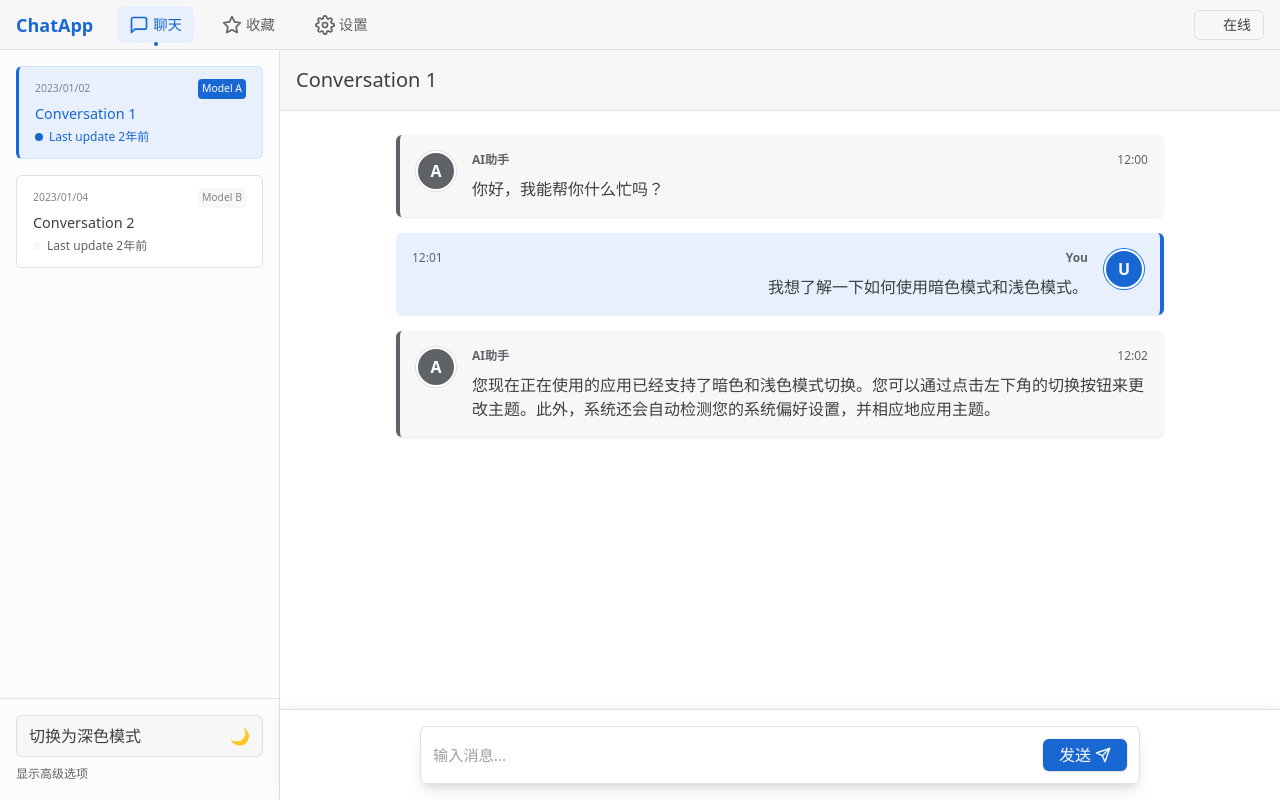
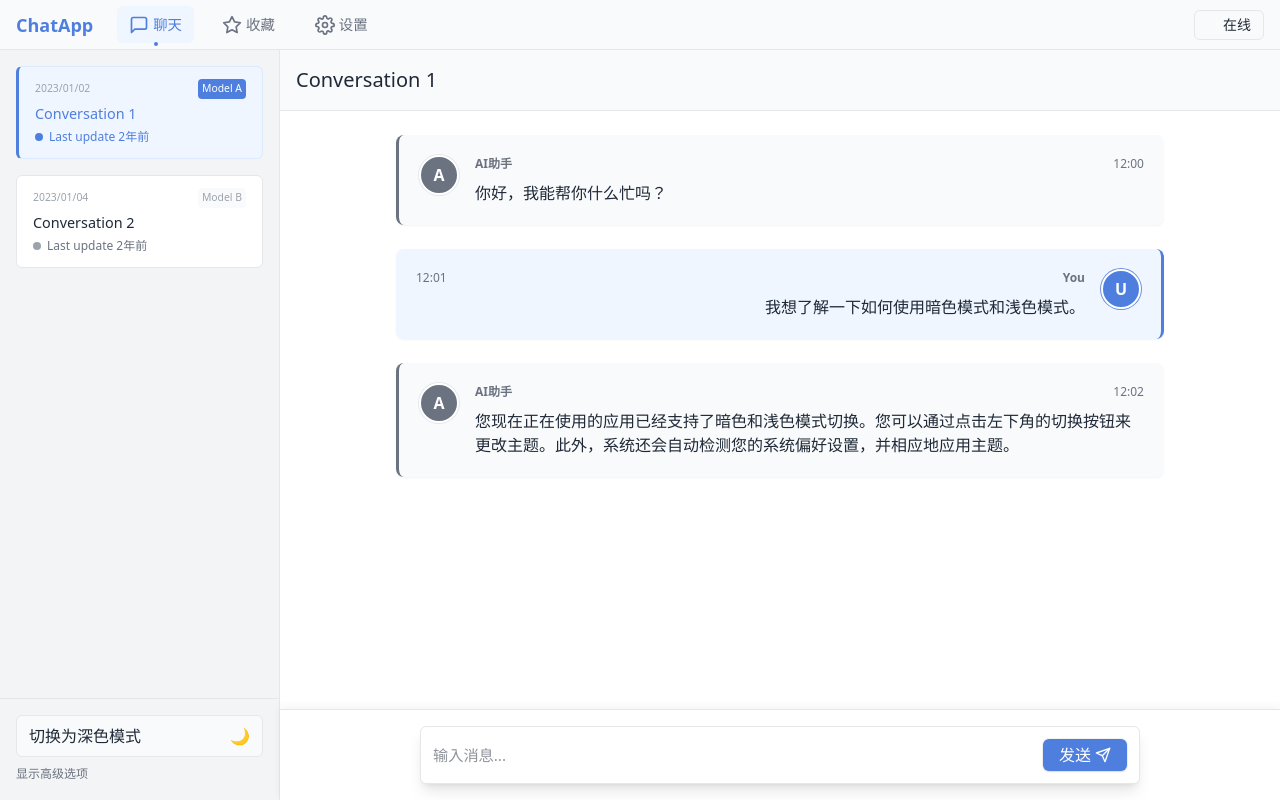
Before and after one commit to blkcor/chat, a Vue app: page / in a window 1280 px wide. Built offline with nearby package versions, Linux system fonts and the light colour scheme.

Commit message:
chore: improve color schema

```diff
--- a/src/renderer/src/assets/main.css
+++ b/src/renderer/src/assets/main.css
@@ -33,44 +33,44 @@ html:not(.dark)::view-transition-new(root) {
 @layer base {
   :root {
     /* 主题颜色 - Colors */
-    --color-primary: #1967d2;
-    --color-primary-hover: #1a73e8;
-    --color-primary-active: #174ea6;
-    --color-secondary: #5f6368;
-    --color-success: #188038;
-    --color-warning: #e37400;
-    --color-danger: #c5221f;
-    --color-info: #1a73e8;
+    --color-primary: #4f7fde;
+    --color-primary-hover: #6690e3;
+    --color-primary-active: #3c6bd8;
+    --color-secondary: #6b7280;
+    --color-success: #10b981;
+    --color-warning: #f59e0b;
+    --color-danger: #ef4444;
+    --color-info: #3b82f6;
 
     /* 文本颜色 - Text Colors */
-    --text-primary: #3c4043;
-    --text-secondary: #5f6368;
-    --text-muted: #80868b;
+    --text-primary: #1f2937;
+    --text-secondary: #6b7280;
+    --text-muted: #9ca3af;
     --text-accent: var(--color-primary);
     --text-on-primary: #ffffff;
     --text-on-secondary: #ffffff;
 
     /* 背景颜色 - Background Colors */
     --bg-primary: #ffffff;
-    --bg-secondary: #f7f7f7;
-    --bg-tertiary: #fcfcfc;
-    --bg-accent: #e8f0fe;
+    --bg-secondary: #f9fafb;
+    --bg-tertiary: #f3f4f6;
+    --bg-accent: #eff6ff;
 
     /* 边框颜色 - Border Colors */
-    --border-color: #e0e0e0;
-    --border-color-hover: #dadce0;
+    --border-color: #e5e7eb;
+    --border-color-hover: #d1d5db;
     --border-color-focus: var(--color-primary);
 
     /* 交互状态颜色 - Interactive States */
-    --item-hover-bg: #f5f5f5;
-    --item-active-bg: #e8f0fe;
-    --item-selected-bg: #e8f0fe;
-    --item-selected-border: #d2e3fc;
+    --item-hover-bg: #f3f4f6;
+    --item-active-bg: #eff6ff;
+    --item-selected-bg: #eff6ff;
+    --item-selected-border: #dbeafe;
 
     /* 阴影 - Shadows */
-    --shadow-sm: 0 1px 2px rgba(60, 64, 67, 0.1);
-    --shadow-md: 0 2px 4px rgba(60, 64, 67, 0.1);
-    --shadow-lg: 0 4px 8px rgba(60, 64, 67, 0.1);
+    --shadow-sm: 0 1px 2px rgba(0, 0, 0, 0.05);
+    --shadow-md: 0 2px 4px rgba(0, 0, 0, 0.06);
+    --shadow-lg: 0 4px 6px -1px rgba(0, 0, 0, 0.1), 0 2px 4px -1px rgba(0, 0, 0, 0.06);
 
     /* 尺寸 - Dimensions */
     --sidebar-width: 280px;
@@ -88,44 +88,44 @@ html:not(.dark)::view-transition-new(root) {
 
   .dark {
     /* 主题颜色 - Colors */
-    --color-primary: #8ab4f8;
-    --color-primary-hover: #aecbfa;
-    --color-primary-active: #669df6;
-    --color-secondary: #9aa0a6;
-    --color-success: #81c995;
-    --color-warning: #fdd663;
-    --color-danger: #f28b82;
-    --color-info: #8ab4f8;
+    --color-primary: #60a5fa;
+    --color-primary-hover: #93c5fd;
+    --color-primary-active: #3b82f6;
+    --color-secondary: #9ca3af;
+    --color-success: #34d399;
+    --color-warning: #fbbf24;
+    --color-danger: #f87171;
+    --color-info: #60a5fa;
 
     /* 文本颜色 - Text Colors */
-    --text-primary: #e8eaed;
-    --text-secondary: #9aa0a6;
-    --text-muted: #80868b;
+    --text-primary: #f3f4f6;
+    --text-secondary: #9ca3af;
+    --text-muted: #6b7280;
     --text-accent: var(--color-primary);
-    --text-on-primary: #202124;
-    --text-on-secondary: #202124;
+    --text-on-primary: #111827;
+    --text-on-secondary: #111827;
 
     /* 背景颜色 - Background Colors */
-    --bg-primary: #202124;
-    --bg-secondary: #2d2e30;
-    --bg-tertiary: #35363a;
-    --bg-accent: #28354a;
+    --bg-primary: #111827;
+    --bg-secondary: #1f2937;
+    --bg-tertiary: #374151;
+    --bg-accent: #1e3a8a;
 
     /* 边框颜色 - Border Colors */
-    --border-color: #5f6368;
-    --border-color-hover: #80868b;
+    --border-color: #374151;
+    --border-color-hover: #4b5563;
     --border-color-focus: var(--color-primary);
 
     /* 交互状态颜色 - Interactive States */
-    --item-hover-bg: #2d2e30;
-    --item-active-bg: #28354a;
-    --item-selected-bg: #28354a;
-    --item-selected-border: #3c4043;
+    --item-hover-bg: #1f2937;
+    --item-active-bg: #1e3a8a;
+    --item-selected-bg: #1e3a8a;
+    --item-selected-border: #1d4ed8;
 
     /* 阴影 - Shadows */
-    --shadow-sm: 0 1px 2px rgba(0, 0, 0, 0.3);
-    --shadow-md: 0 2px 4px rgba(0, 0, 0, 0.3);
-    --shadow-lg: 0 4px 8px rgba(0, 0, 0, 0.3);
+    --shadow-sm: 0 1px 2px rgba(0, 0, 0, 0.4);
+    --shadow-md: 0 2px 4px rgba(0, 0, 0, 0.5);
+    --shadow-lg: 0 10px 15px -3px rgba(0, 0, 0, 0.1), 0 4px 6px -2px rgba(0, 0, 0, 0.05);
   }
 
   /* 为了兼容旧代码，保留旧变量但指向新变量 */
--- a/src/renderer/src/assets/theme.css
+++ b/src/renderer/src/assets/theme.css
@@ -70,15 +70,17 @@
 
 /* 可访问性增强 - 高对比度模式 */
 .high-contrast {
-  --text-primary: #000000;
-  --text-secondary: #333333;
+  --text-primary: #1a202c;
+  --text-secondary: #2d3748;
   --bg-primary: #ffffff;
-  --border-color: #000000;
+  --border-color: #2d3748;
+  --color-primary: #2b6cb0;
 }
 
 .dark.high-contrast {
-  --text-primary: #ffffff;
-  --text-secondary: #cccccc;
-  --bg-primary: #000000;
-  --border-color: #ffffff;
+  --text-primary: #f7fafc;
+  --text-secondary: #e2e8f0;
+  --bg-primary: #1a202c;
+  --border-color: #e2e8f0;
+  --color-primary: #63b3ed;
 }
--- a/src/renderer/src/components/ChatMessageCard.vue
+++ b/src/renderer/src/components/ChatMessageCard.vue
@@ -36,16 +36,15 @@ const formatTime = (timestamp: string) => {
 <style scoped>
 .chat-message {
   display: flex;
-  padding: 1rem;
+  padding: 1.25rem;
   gap: 1rem;
-  margin-bottom: 1rem;
-  border-radius: var(--border-radius-md);
+  margin-bottom: 1.5rem;
+  border-radius: var(--border-radius-lg);
   background-color: var(--bg-secondary);
   transition: var(--transition-normal);
   position: relative;
-  border-left: 2px solid transparent;
+  border-left: 3px solid var(--color-secondary);
   box-shadow: var(--shadow-sm);
-  border-left: 4px solid var(--color-secondary);
 }
 
 .chat-message:hover {
@@ -57,7 +56,7 @@ const formatTime = (timestamp: string) => {
   flex-direction: row-reverse;
   text-align: right;
   border-left: none;
-  border-right: 4px solid var(--color-primary);
+  border-right: 3px solid var(--color-primary);
 }
 
 
--- a/src/renderer/src/components/ConversationList.vue
+++ b/src/renderer/src/components/ConversationList.vue
@@ -27,8 +27,9 @@
 
         <div class="flex items-center mt-1">
           <div
-            class="w-2 h-2 rounded-full mr-1.5"
-            :class="selectedConversationId === item.id ? 'accent-bg' : 'bg-secondary'"
+            class="w-2 h-2 rounded-full mr-1.5 transition-colors"
+            :class="selectedConversationId === item.id ? 'bg-primary' : 'bg-muted'"
+            :style="selectedConversationId === item.id ? { backgroundColor: 'var(--color-primary)' } : { backgroundColor: 'var(--text-muted)' }"
           ></div>
           <p class="text-[0.75rem] m-0 truncate"
              :class="selectedConversationId === item.id ? 'text-accent' : 'text-secondary'">
--- a/src/renderer/src/components/ThemeSwitcher.vue
+++ b/src/renderer/src/components/ThemeSwitcher.vue
@@ -65,11 +65,13 @@ const showAdvancedOptions = ref(false);
 const isHighContrast = ref(false);
 
 const themeColors = [
-  { name: '蓝色', value: '#1967d2' },
-  { name: '紫色', value: '#8e24aa' },
-  { name: '绿色', value: '#0f9d58' },
-  { name: '红色', value: '#d93025' },
-  { name: '橙色', value: '#e37400' }
+  { name: '温和蓝', value: '#4f7fde' },
+  { name: '薰衣紫', value: '#8b5cf6' },
+  { name: '翠绿色', value: '#10b981' },
+  { name: '珊瑚红', value: '#f43f5e' },
+  { name: '琥珀橙', value: '#f59e0b' },
+  { name: '青色', value: '#06b6d4' },
+  { name: '玫瑰色', value: '#ec4899' }
 ];
 
 const toggleTheme = (event: MouseEvent) => {
@@ -78,7 +80,7 @@ const toggleTheme = (event: MouseEvent) => {
 };
 
 // 保存当前选择的颜色
-const currentColor = ref('#1967d2'); // 默认蓝色
+const currentColor = ref('#4f7fde'); // 默认温和蓝色
 
 const setCustomColor = (color: { name: string; value: string }) => {
   // 更新当前选择的颜色
```
